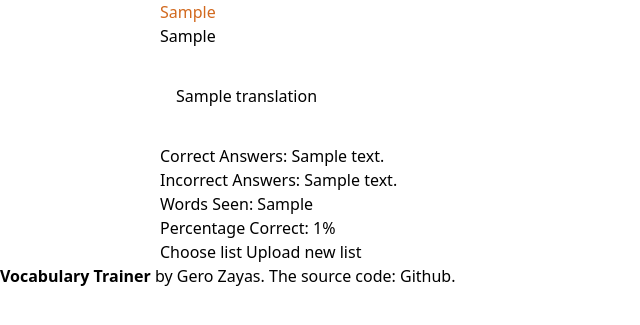
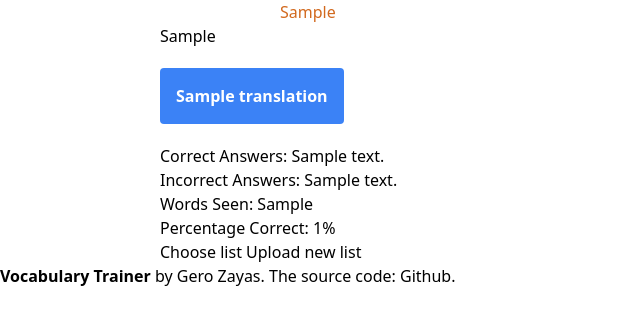
Before and after one commit to GeroZayas/Vocabulary-Trainer-App, a Flask app: template templates/quiz.html in a window 1280 px wide. Shown: the part 24-349 px from the top of the page, without its empty margins (0-640 px from the left). Run offline with Flask 3, Linux system fonts and the light colour scheme; the template is opened without the code that fills it: most values are stand-ins (such as "Sample title", 1, 10 or a date in 2020); style sheets or scripts are compiled from the project's sources.

Commit message:
Tailwind working

```diff
--- a/static/css/output.css
+++ b/static/css/output.css
@@ -592,8 +592,9 @@ video {
   position: static;
 }
 
-.relative {
-  position: relative;
+.mx-auto {
+  margin-left: auto;
+  margin-right: auto;
 }
 
 .block {
--- a/templates/quiz.html
+++ b/templates/quiz.html
@@ -1,6 +1,6 @@
 {% extends "base.html" %} {% block title %}Vocabulary Trainer{% endblock %} {%
 block content %}
-<div class="">
+<div class="container mx-auto px-4>
   <div class="" style="color: chocolate">{{selected_list}}<br /></div>
   <div class="" style="margin-bottom: 20px">{{ target_word }}</div>
   <div class="" style="margin-bottom: 20px">
@@ -8,7 +8,7 @@ block content %}
       {% for translation in translations %}
       <div class="">
         <button
-          class=""
+          class="bg-blue-500 hover:bg-blue-700 text-white font-bold py-2 px-4 rounded"
           type="submit"
           name="selected_translation"
           value="{{ translation }}"
```
